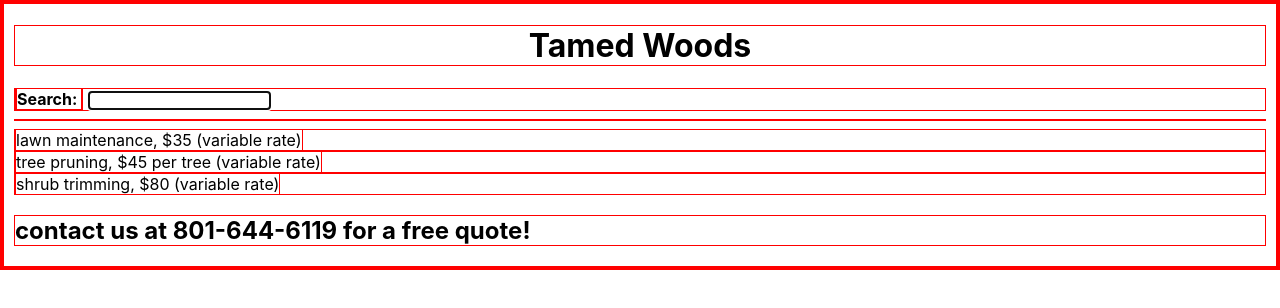
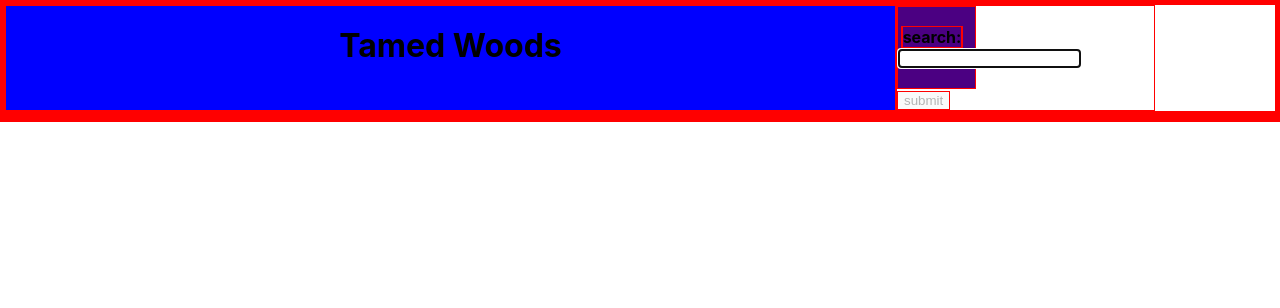
Before and after one commit to Sabathrodriguez/tamed-woods-website, a React (Create React App) app: page / in a window 1280 px wide. Shown: the top 308 px of the page. Built offline with nearby package versions, Linux system fonts and the light colour scheme.

Commit message:
ui changes

```diff
--- a/package.json
+++ b/package.json
@@ -8,7 +8,8 @@
     "@testing-library/user-event": "^7.2.1",
     "react": "^16.13.1",
     "react-dom": "^16.13.1",
-    "react-scripts": "3.4.1"
+    "react-scripts": "3.4.1",
+    "styled-components": "^5.1.0"
   },
   "scripts": {
     "start": "react-scripts start",
--- a/src/App.css
+++ b/src/App.css
@@ -2,49 +2,14 @@
   border: 1px red solid;
 }
 
-.App {
-  text-align: center;
+.div_1 {
+  display: flex;
 }
 
-.App-logo {
-  height: 40vmin;
-  pointer-events: none;
+.div_1 > h1{
+  background-color: blue;
+  text-align: center;
+  width: 70%;
+  margin: 0;
+  padding: 20px 0;
 }
-
-@media (prefers-reduced-motion: no-preference) {
-  .App-logo {
-    animation: App-logo-spin infinite 20s linear;
-  }
-}
-
-.App-header {
-  background-color: #282c34;
-  min-height: 100vh;
-  display: flex;
-  flex-direction: column;
-  align-items: center;
-  justify-content: center;
-  font-size: calc(10px + 2vmin);
-  color: white;
-}
-
-.main-div {
-  padding: 0px 10px;
-}
-
-.App-link {
-  color: #61dafb;
-}
-
-.main-div > h1 {
-  text-align: center;
-}
-
-@keyframes App-logo-spin {
-  from {
-    transform: rotate(0deg);
-  }
-  to {
-    transform: rotate(360deg);
-  }
-}
--- a/src/App.js
+++ b/src/App.js
@@ -2,7 +2,11 @@ import React from 'react';
 import './App.css';
 import InputWithLabel from './InputWithLabel/index';
 import List from './List/index';
-import Services from './resources/services.json'
+import Services from './resources/services.json';
+import styledComponents from 'styled-components';
+import SearchForm from './SearchForm/index';
+
+const Div = styledComponents
 
 const servicesFromJson = Services;
 
@@ -56,18 +60,25 @@ const App = () => {
   });
 
   return (
-    <div className="main-div">
-      <h1>Tamed Woods</h1>
+    <div >
 
-      <InputWithLabel id="search" value={searchTerm} isFocused onInputChange={handleSearch} search={searchTerm}>
-        <strong>Search: </strong>
-      </InputWithLabel>
+      <div className="div_1">
+        <h1>Tamed Woods</h1>
+        <SearchForm searchTerm={searchTerm} onSearchInput={handleSearch} OnSearchSubmit={handleSearch} />
+      </div>
 
-      <hr/>
-      {isError && <p>Something went wrong...</p>}
-      {isLoading ? (<p>Loading...</p>) : <List list={searchedServices}/> }
+      <div className="div_2">
 
-      <h2>contact us at 801-644-6119 for a free quote!</h2>
+      </div>
+
+      <div className="div_3">
+
+      </div>
+
+      <div className="div_4">
+
+      </div>
+
     </div>
   );
 };
--- /dev/null
+++ b/src/InputWithLabel/InputWithLabel.css
@@ -0,0 +1,7 @@
+.inputWithLabel {
+    width: 30%;
+    background-color: indigo;
+    text-align: center;
+    padding: 20px 0;
+    margin: 0;
+}
--- a/src/InputWithLabel/index.js
+++ b/src/InputWithLabel/index.js
@@ -1,4 +1,5 @@
 import React from 'react';
+import './InputWithLabel.css';
 
 const InputWithLabel = ({id, value, type="text", onInputChange, isFocused, children}) => {
     const inputRef = React.useRef();
@@ -10,7 +11,7 @@ const InputWithLabel = ({id, value, type="text", onInputChange, isFocused, child
     }, [isFocused]);
 
     return (
-      <div>
+      <div className='inputWithLabel'>
         <label htmlFor={id}>{children}</label> &nbsp;
         <input ref={inputRef} id={id} type={type} value={value} autoFocus={isFocused} onChange={onInputChange}/>
       </div>
--- /dev/null
+++ b/src/SearchForm/index.js
@@ -0,0 +1,17 @@
+import React from 'react';
+import InputWithLabel from '../InputWithLabel/index';
+
+const SearchForm = ({searchTerm, onSearchInput, onSearchSubmit}) => (
+    <form onSubmit={onSearchSubmit}>
+
+        <InputWithLabel id="search" value={searchTerm} isFocused onInputChange={onSearchInput}>
+            <strong>search:</strong>
+        </InputWithLabel>
+
+        <button type='submit' disabled={!searchTerm}>
+            submit
+        </button>
+    </form>
+);
+
+export default SearchForm;
```
Also changed, not shown: 1 other file (tests, documents, lock files or other folders).
